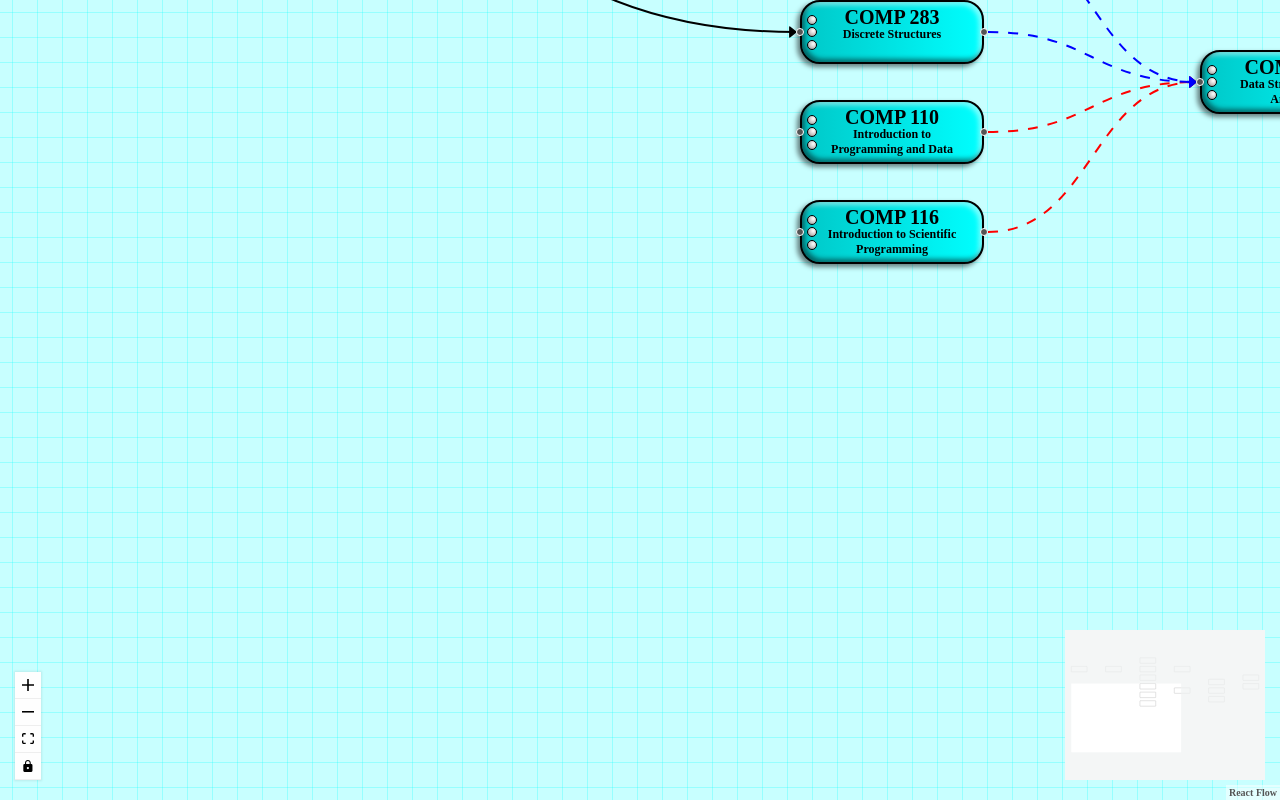
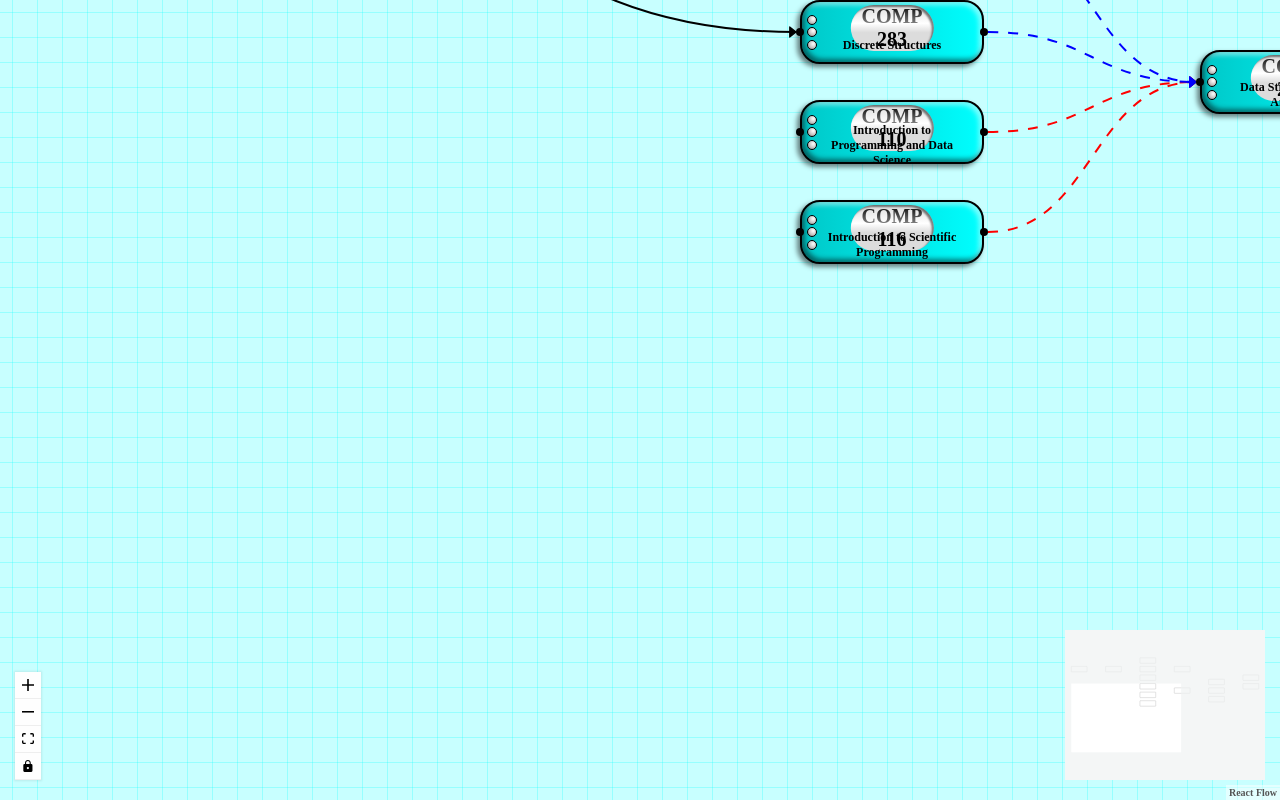
Before and after one commit to mugicha101/CourseMapUNC, a React (Create React App) app: page / in a window 1280 px wide. Built offline with nearby package versions, Linux system fonts and the light colour scheme.

Commit message:
made course nodes look better

```diff
--- a/package.json
+++ b/package.json
@@ -1,5 +1,5 @@
 {
-  "homepage": "https://mugicha101.github.io/course-map",
+  "homepage": "https://mugicha101.github.io/CourseMapUNC",
   "name": "course-map",
   "version": "0.1.0",
   "private": false,
--- a/src/CourseNode.css
+++ b/src/CourseNode.css
@@ -18,14 +18,35 @@
     height: 50%;
     width: 90%;
     font-size: 20px;
-    margin-top: 4px;
+    margin-top: 3px;
+}
+
+.idBox {
+    height: fit-content;
+    width: fit-content;
+    padding-left: 10px;
+    padding-right: 10px;
+    border-radius: 50px;
+    background-image: linear-gradient(to bottom, rgb(220, 220, 220) 0%, rgb(255, 255, 255) 40%, rgb(220, 220, 220) 60%);
+    box-shadow: inset -2px 2px 2px rgba(0, 0, 0, 0.5);
+}
+
+.idText {
+    background: -webkit-linear-gradient(rgb(0, 0, 0) 0%, rgb(128, 128, 128) 40%, rgb(0, 0, 0) 60%);
+    -webkit-background-clip: text;
+    -webkit-text-fill-color: transparent;
+}
+
+.nameBox {
+    height: 50%;
+    width: 75%;
+    margin-top: 27px;
 }
 
 .name {
-    height: 50%;
-    width: 75%;
+    height: fit-content;
+    width: 100%;
     font-size: 12px;
-    margin-top: 25px;
     overflow: auto;
 }
 
@@ -35,7 +56,6 @@
     left: 50%;
     -ms-transform: translateX(-50%) translateY(-50%);
     transform: translateX(-50%) translateY(-50%);
-
     text-align: center;
 }
 
--- a/src/CourseNode.js
+++ b/src/CourseNode.js
@@ -3,7 +3,7 @@ import './CourseNode.css';
 import { Handle } from 'react-flow-renderer';
 
 const duplicate = (x, n) => Array.from(new Array(n), () => x);
-const credit = <div className="credit"></div>;
+const credit = <div className="credit"/>;
 const createCredits = (n=0) => duplicate(credit, n);
 
 export default memo(({ data, isConnectable }) => {
@@ -12,22 +12,28 @@ export default memo(({ data, isConnectable }) => {
             <Handle
                 type="target"
                 position="left"
-                style={{ background: '#555' }}
+                style={{
+                    background: "black",
+                    borderColor: "transparent"
+                }}
                 onConnect={(params) => console.log('handle onConnect', params)}
                 isConnectable={isConnectable}
             />
             <Handle
                 type="source"
                 position="right"
-                style={{ background: '#555' }}
+                style={{
+                    background: "black",
+                    borderColor: "transparent"
+                }}
                 onConnect={(params) => console.log('handle onConnect', params)}
                 isConnectable={isConnectable}
             />
             <div className="courseId top-center">
-                {data.courseId}
+                <div className="idBox top-center"><div className="idText">{data.courseId}</div></div>
             </div>
-            <div className="name top-center">
-                {data.name}
+            <div className="nameBox top-center">
+                <div className="name center">{data.name}</div>
             </div>
             <div className="creditGroup middle-left">
                 {createCredits(data.credits)}
```
